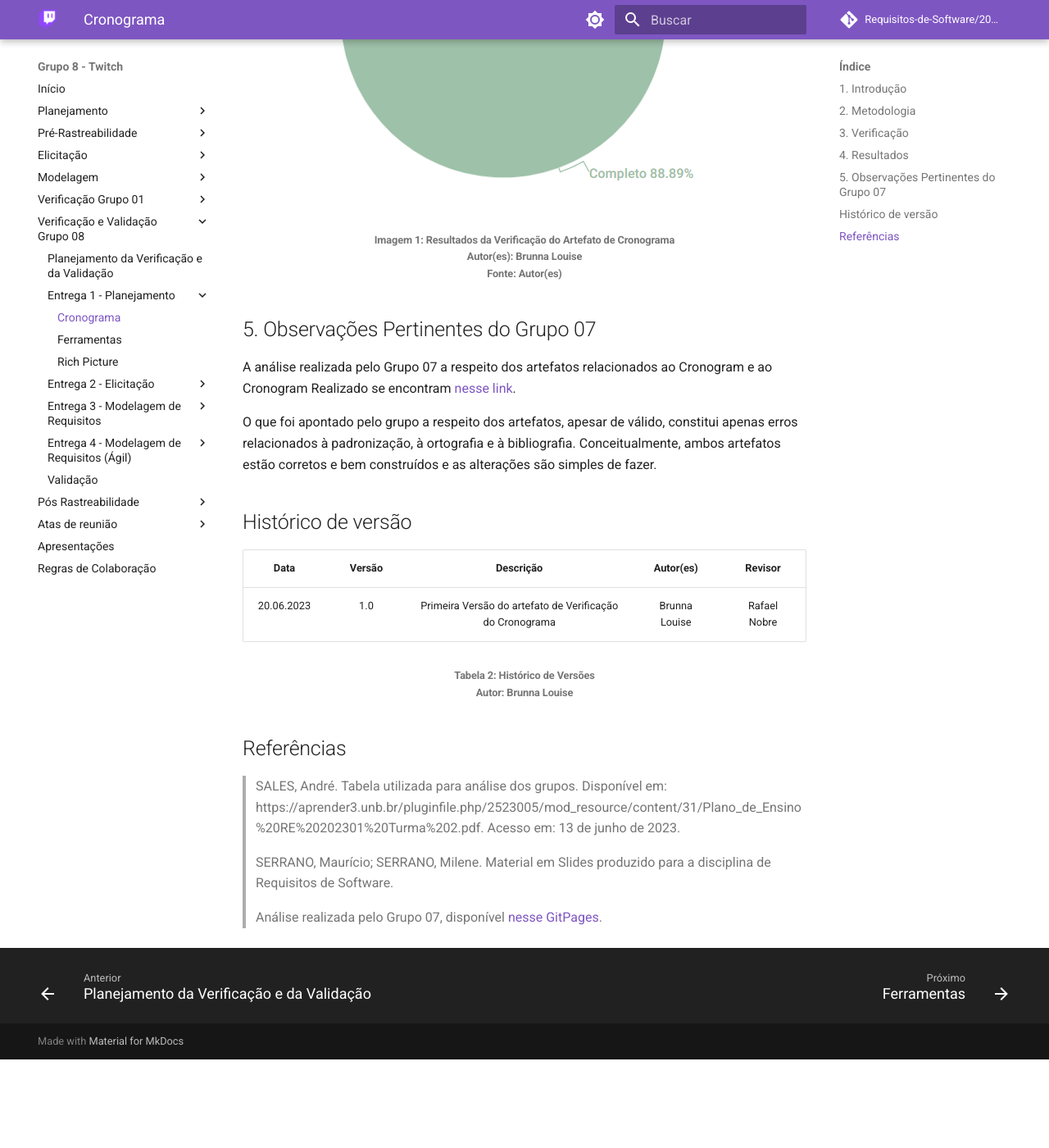
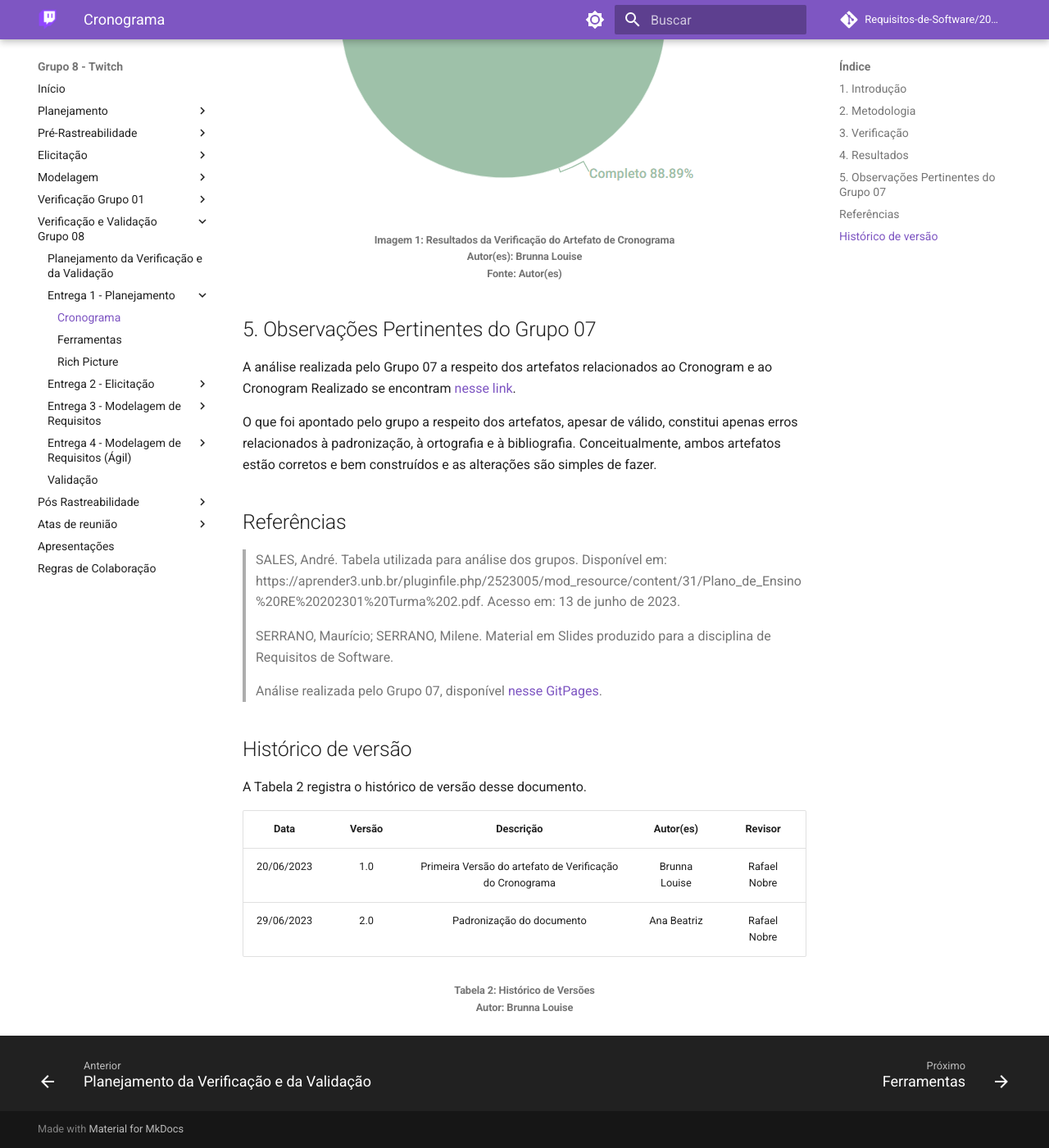
Before and after one commit to Requisitos-de-Software/2023.1-Twitch, an MkDocs documentation site: the page built from docs/verifica_valida_grupo08/verificacao_cronograma08.md, in a window 1280 px wide and 1400 px high, scrolled down 1659 px. Shown: the whole window at 82% size. Built offline with MkDocs 1.6.1 and Material for MkDocs 9.7.7, drawn with Linux system fonts in a browser that asks for light colours; comment, search, counter and statistics services are not loaded; before the commit the page ends 2951 px from its top, so only the background shows below that.

Commit message:
doc: Padronização do documento

```diff
--- a/docs/verifica_valida_grupo08/verificacao_cronograma08.md
+++ b/docs/verifica_valida_grupo08/verificacao_cronograma08.md
@@ -38,14 +38,6 @@ A análise realizada pelo Grupo 07 a respeito dos artefatos relacionados ao Cron
 
 O que foi apontado pelo grupo a respeito dos artefatos, apesar de válido, constitui apenas erros relacionados à padronização, à ortografia e à bibliografia. Conceitualmente, ambos artefatos estão corretos e bem construídos e as alterações são simples de fazer.
 
-## Histórico de versão
-|    Data    | Versão | Descrição                                                                      | Autor(es)  | Revisor  |
-| :--------: | :----: | :----------------------------------------------------------------------------: | :--------: | :------: |
-| 20.06.2023 | 1.0    | Primeira Versão do artefato de Verificação do Cronograma |   Brunna Louise   | Rafael Nobre  |
-
-<h6 align = "center"> Tabela 2: Histórico de Versões
-<br> Autor: Brunna Louise </h6>
-
 ## Referências
 
 >SALES, André. Tabela utilizada para análise dos grupos. Disponível em: https://aprender3.unb.br/pluginfile.php/2523005/mod_resource/content/31/Plano_de_Ensino%20RE%20202301%20Turma%202.pdf. Acesso em: 13 de junho de 2023.
@@ -53,3 +45,15 @@ O que foi apontado pelo grupo a respeito dos artefatos, apesar de válido, const
 >SERRANO, Maurício; SERRANO, Milene. Material em Slides produzido para a disciplina de Requisitos de Software.
 
 >Análise realizada pelo Grupo 07, disponível [nesse GitPages](https://requisitos-de-software.github.io/2023.1-Petz/).
+
+## Histórico de versão
+
+A Tabela 2 registra o histórico de versão desse documento.
+
+|    Data    | Versão | Descrição                                                                      | Autor(es)  | Revisor  |
+| :--------: | :----: | :----------------------------------------------------------------------------: | :--------: | :------: |
+| 20/06/2023 | 1.0    | Primeira Versão do artefato de Verificação do Cronograma |   Brunna Louise   | Rafael Nobre  |
+| 29/06/2023 | 2.0 | Padronização do documento |  Ana Beatriz  | Rafael Nobre |
+
+<h6 align = "center"> Tabela 2: Histórico de Versões
+<br> Autor: Brunna Louise </h6>
```
